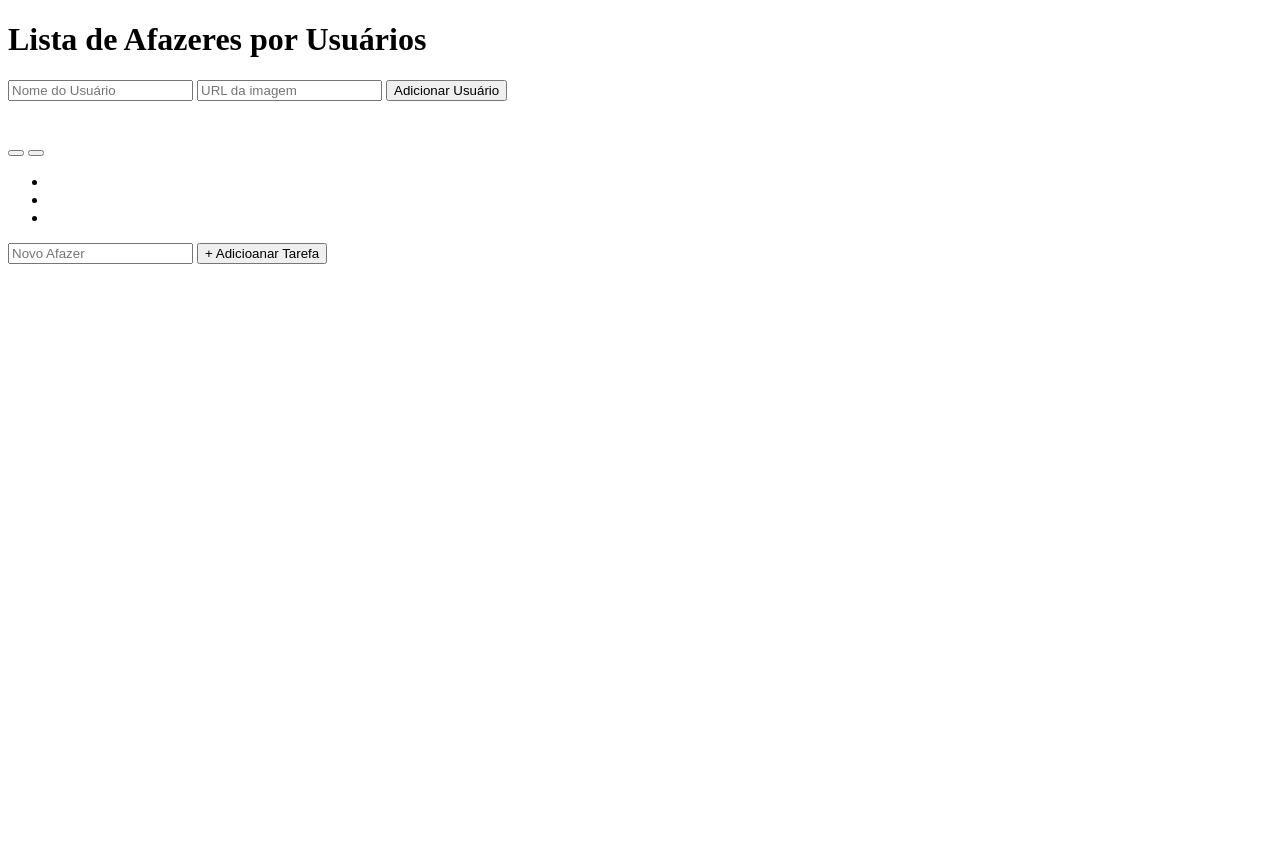
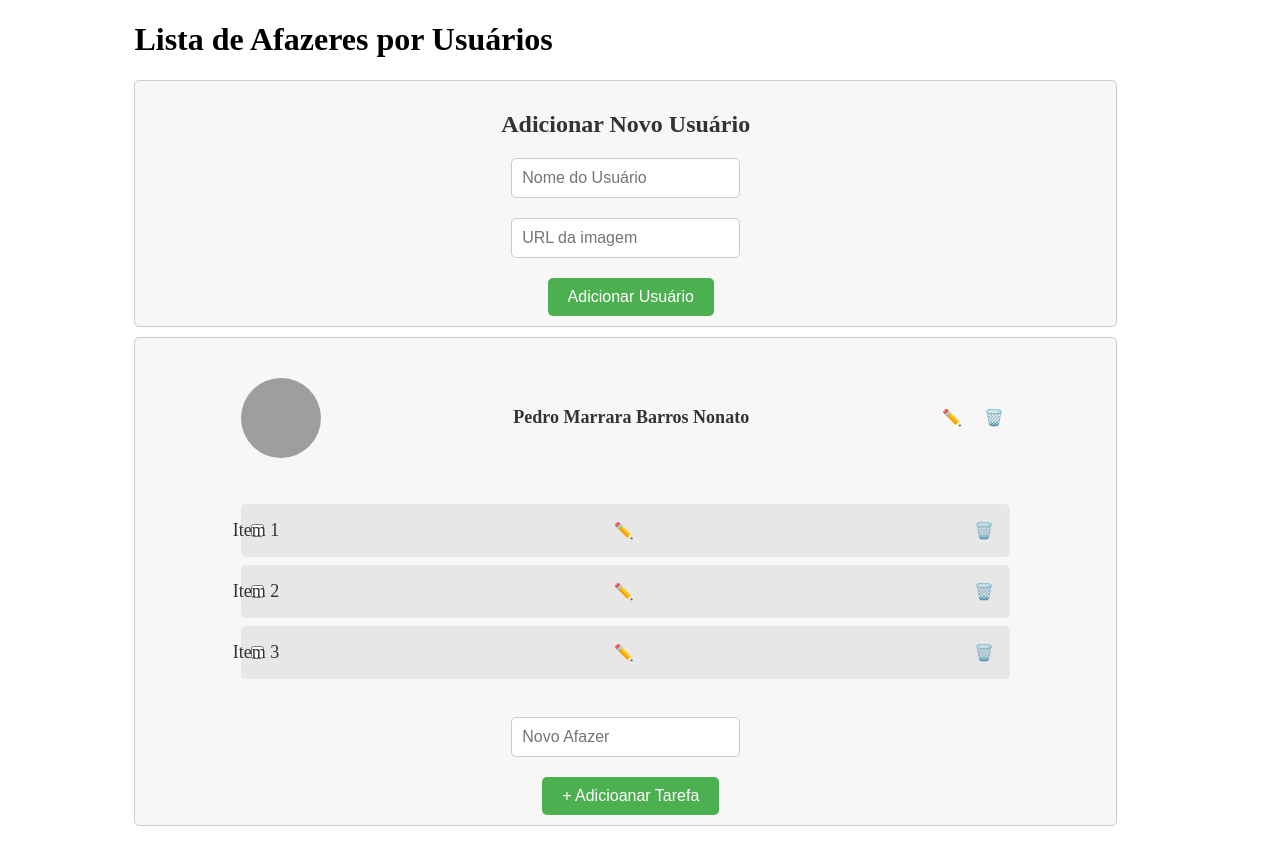
Before and after one commit to Pnonato/Desafio-1, a plain HTML site: page index.html in a window 1280 px wide. Before the commit the page ends 800 px from the top, so only its background shows below. Drawn offline with Linux system fonts and the light colour scheme; grey boxes are pictures that could not be loaded.

Commit message:
feat: css file, html changes

```diff
--- a/css/styles.css
+++ b/css/styles.css
@@ -0,0 +1,113 @@
+#main-container {
+    margin: auto;
+    width: 80%;
+    height: 1000px;
+    border-radius: 1%;
+    background-color: white;
+}
+
+#user-container, #task-container {
+    background-color: #f7f7f7;
+    width: 95%;
+    margin: 20px auto;
+    padding: 20px;
+    border-radius: 8px;
+    display: flex;
+    flex-direction: column;
+    align-items: center;
+}
+
+#user-container, #task-container, h2 {
+    color: #333;
+    margin-bottom: 10px;
+}
+
+#user-container, #task-container, input {
+    padding: 10px;
+    margin: 10px 0;
+    border-radius: 5px;
+    border: 1px solid #ccc;
+    font-size: 16px;
+}
+
+#user-Informations {
+    display: flex;
+    justify-content: space-between;
+    align-items: center;
+    width: 80%;
+    margin: 20px auto;
+    padding: 10px;
+    background-color: #f7f7f7;
+    border-radius: 8px;
+}
+
+#user-Informations h2 {
+    flex-grow: 1;
+    text-align: center;
+    margin: 0;
+    font-size: 18px;
+    color: #333;
+}
+
+#user-Informations img {
+    width: 80px;
+    height: 80px;
+    border-radius: 50%;
+    margin-right: 15px;
+}
+
+button {
+    background-color: transparent;
+    color: #333;
+    border: none;
+    cursor: pointer;
+    font-size: 16px;
+    margin-left: 10px;
+}
+
+ul#list-container {
+    list-style-type: none;
+    padding: 0;
+    margin-bottom: 20px;
+    width: 80%;
+}
+
+#list-container li {
+    background-color: #e7e7e7;
+    padding: 10px;
+    margin-bottom: 8px;
+    border-radius: 5px;
+    font-size: 18px;
+    display: flex;
+    justify-content: space-between;
+    align-items: center;
+}
+
+ul#list-container input[type="checkbox"] {
+    margin-right: -350px;
+}
+
+button.edit-btn:hover {
+    color: #4CAF50;
+    background-color: white;
+}
+
+button.delete-btn:hover {
+    color: #F44336;
+    background-color: red;
+}
+
+#addUser, #addTask {
+    background-color: #4CAF50;
+    color: white;
+    padding: 10px 20px;
+    border: none;
+    border-radius: 5px;
+    cursor: pointer;
+    font-size: 16px;
+    margin-top: 10px;
+}
+
+#addUser:hover, #addTask:hover {
+    background-color: #45a049;
+}
--- a/index.html
+++ b/index.html
@@ -12,7 +12,7 @@
         <h1>Lista de Afazeres por Usuários</h1>
 
         <div id="user-container">
-
+            <h2>Adicionar Novo Usuário</h2>
             <input type="text" placeholder="Nome do Usuário">
             <input type="text" placeholder="URL da imagem">
             <button id="addUser">Adicionar Usuário</button>
@@ -21,19 +21,39 @@
 
 
         <div id="task-container">
-            <img src="" alt="">
-            <h2></h2>
-            <button></button>
-            <button></button>
 
-            <ul>
-                <li></li>
-                <li></li>
-                <li></li>
+            <div id="user-Informations">
+                <img src="https://e7.pngegg.com/pngimages/340/946/png-clipart-avatar-user-computer-icons-software-developer-avatar-child-face-thumbnail.png" alt="">
+                <h2>Pedro Marrara Barros Nonato</h2>
+                <button class="edit-btn">✏️</button>
+                <button class="delete-btn">🗑️</button>
+
+            </div>
+
+            <ul id="list-container">
+                <li>
+                    <input type="checkbox" id="item1">
+                    Item 1
+                    <button class="edit-btn">✏️</button>
+                    <button class="delete-btn">🗑️</button>
+                </li>
+                <li>
+                    <input type="checkbox" id="item2">
+                    Item 2
+                    <button class="edit-btn">✏️</button>
+                    <button class="delete-btn">🗑️</button>
+                </li>
+                <li>
+                    <input type="checkbox" id="item3">
+                    Item 3
+                    <button class="edit-btn">✏️</button>
+                    <button class="delete-btn">🗑️</button>
+                </li>
             </ul>
 
+
             <input type="text" placeholder="Novo Afazer">
-            <button > + Adicioanar Tarefa</button>
+            <button id="addTask"> + Adicioanar Tarefa</button>
 
         </div>
 
```
